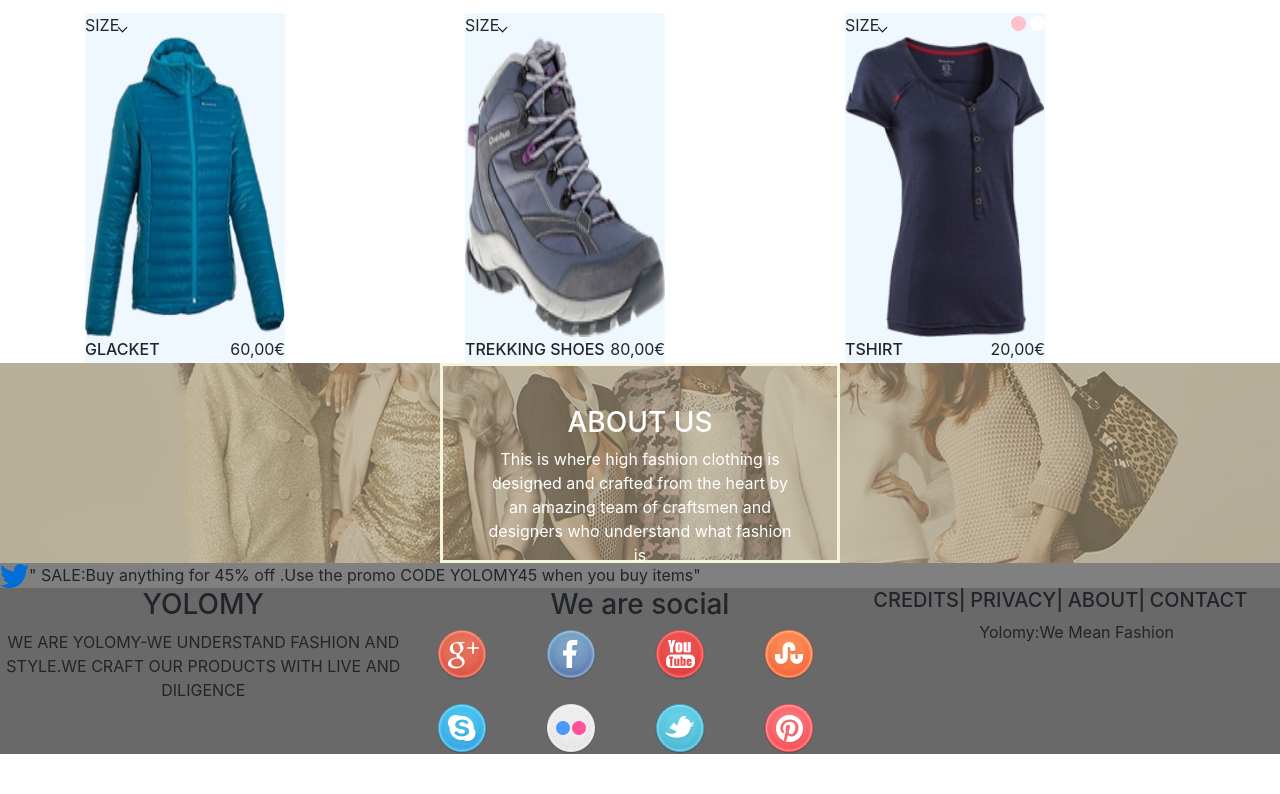
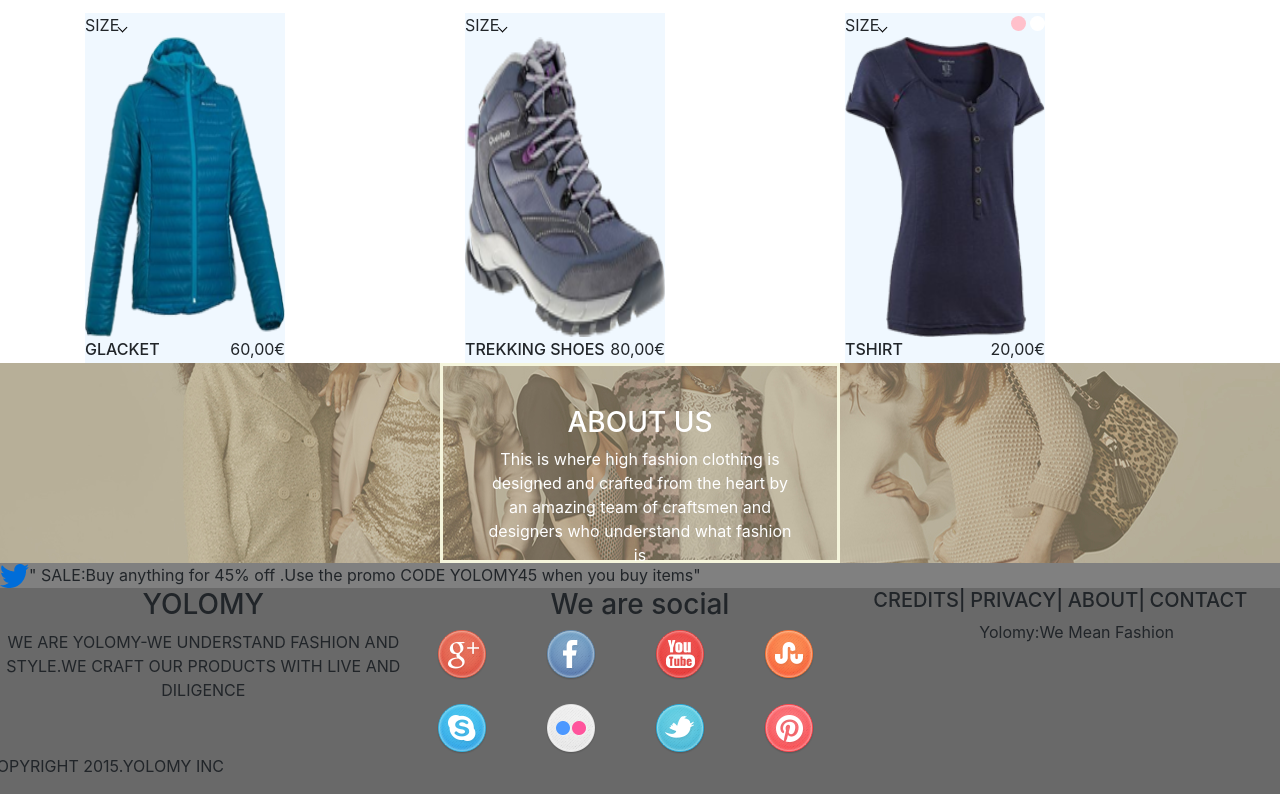
Before and after one commit to LoiseMwarangu/yolomy, a plain HTML site: page index.html in a window 1280 px wide. Shown: the part 1340-2134 px from the top of the page. Before the commit the page ends 2094 px from the top, so only its background shows below. Drawn offline with nearby package versions, Linux system fonts and the light colour scheme; files whose address does not match are found by name.

```diff
--- a/css/styles.css
+++ b/css/styles.css
@@ -29,7 +29,7 @@ h3, p{
 }
 
 body{
- font-family: sans-serif;
+ font-family: "Comic Sans MS", cursive, sans-serif;
   line-height:10px;
 }
 #conclusion{
--- a/index.html
+++ b/index.html
@@ -206,6 +206,7 @@
         <h5>CONTACT</h5>
         <p>Yolomy:We Mean Fashion</p>
       </div>
+      <p>COPYRIGHT 2015.YOLOMY INC</p>
     </div>
   </body>
 </html>
```
Also changed, not shown: 1 other file.
